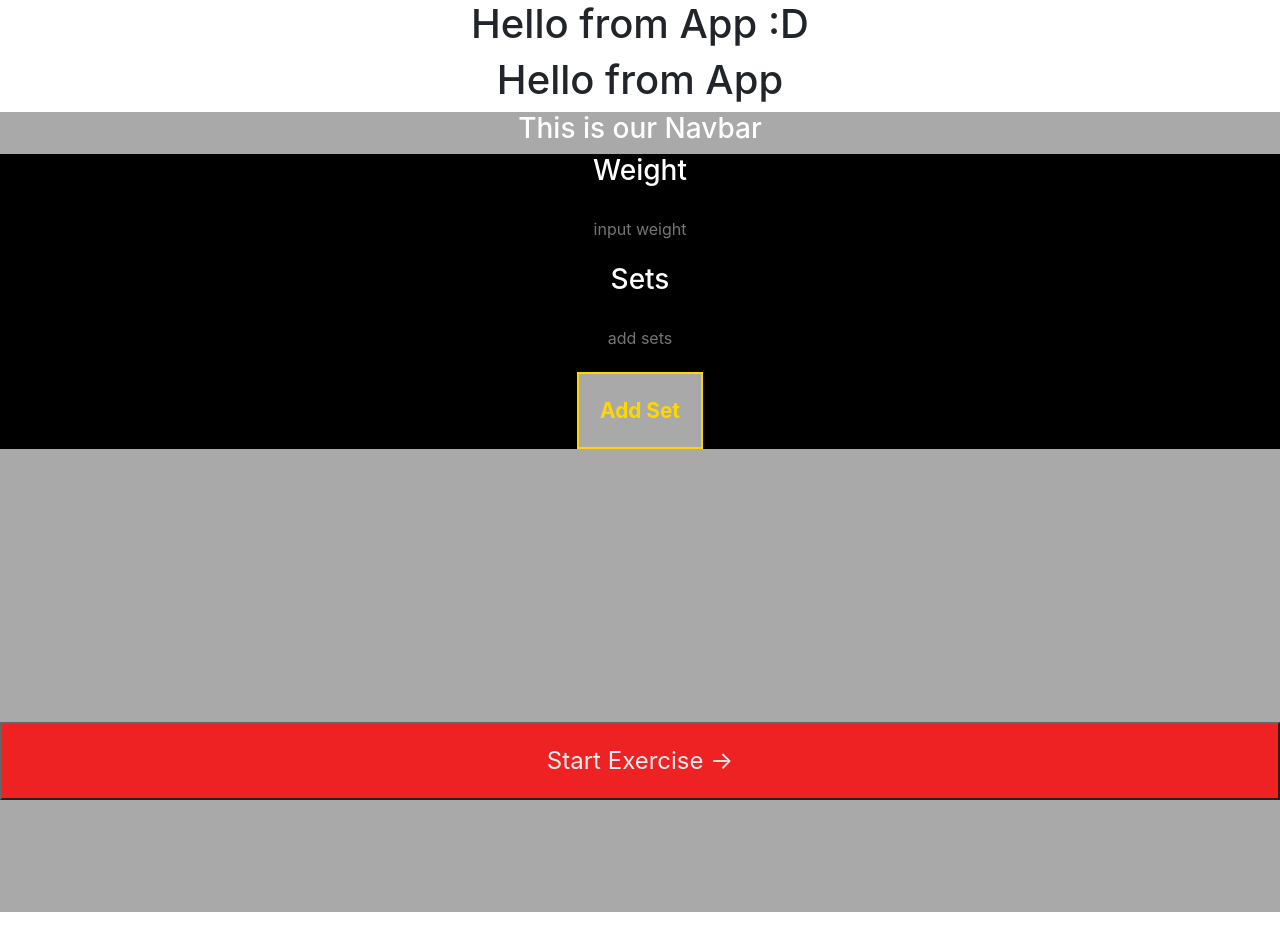
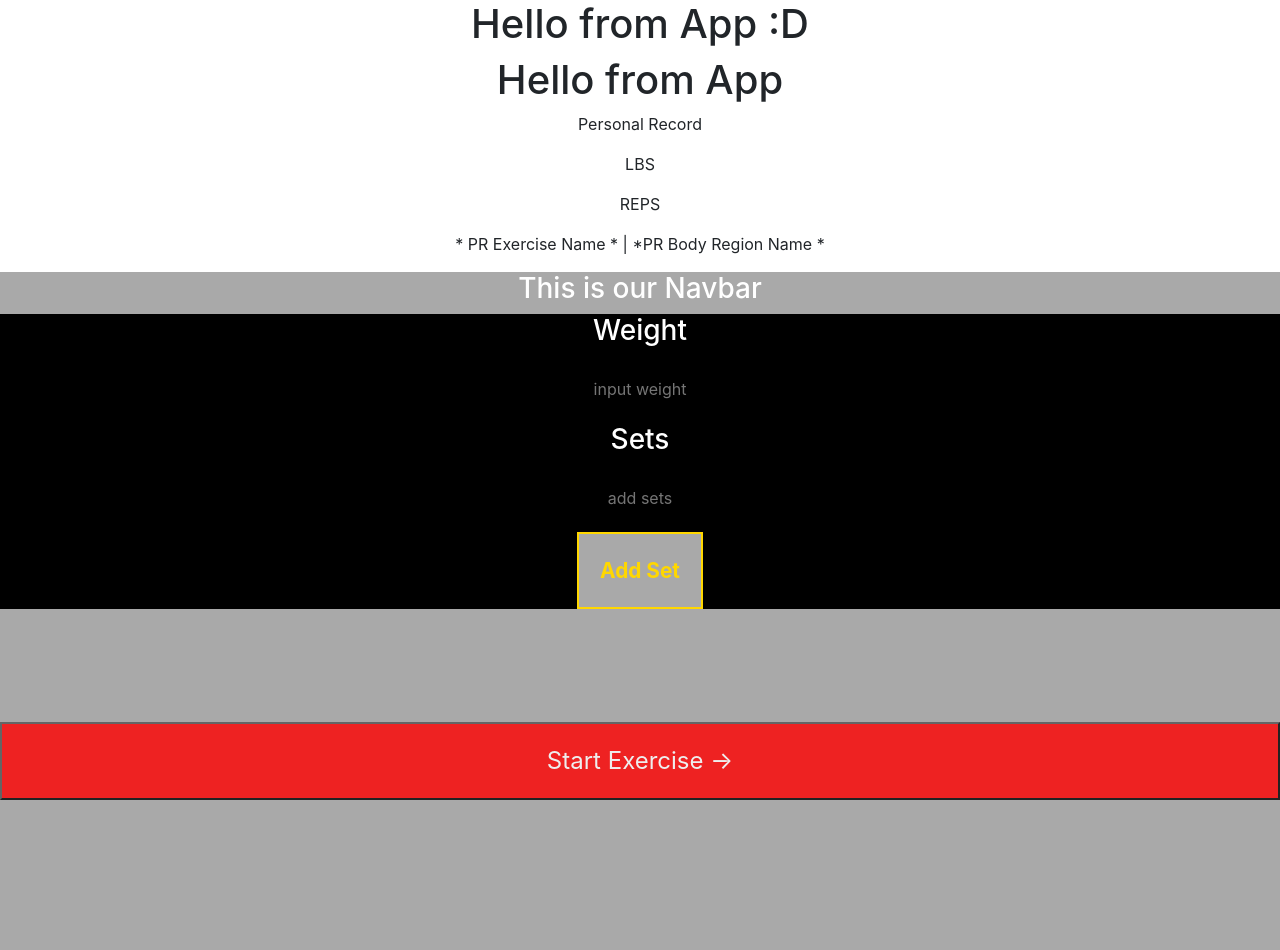
Before and after one commit to bw-weightlifting-journal-3/frontend-weight-lifting, a React (Create React App) app in the folder weight-lifting/: page / in a window 1280 px wide. Shown: the top 950 px of the page. Before the commit the page ends 912 px from the top, so only its background shows below. Built offline with nearby package versions, Linux system fonts and the light colour scheme; no server answers; the HTML template or start-up script is replaced by a standard one.

Commit message:
Pulled from the master, checked out a new branch, and Dennis figured out why we weren't able to access the exercise sets! It is now console.log-ed.

```diff
--- a/weight-lifting/src/App.js
+++ b/weight-lifting/src/App.js
@@ -3,6 +3,8 @@ import { BrowserRouter as Router, Switch, Route, Link } from "react-router-dom";
 import "./App.css";
 import Login from "./login";
 // import ExerciseList from "./Components/ExerciseList";
+import PersonalRecord from "./Components/PersonalRecord"
+
 
 // update
 import HomeView from './Components/HomeView';
@@ -15,6 +17,8 @@ function App() {
       <h1>Hello from App :D</h1>
 
       <h1>Hello from App</h1>
+      <PersonalRecord/>
+
       <Router>
         <Route exact path='/login' component={Login} />
       </Router>
--- a/weight-lifting/src/Components/PersonalRecord.jsx
+++ b/weight-lifting/src/Components/PersonalRecord.jsx
@@ -1,5 +1,6 @@
 import React, { useState, useEffect } from 'react';
 import axios from 'axios';
+import axiosWithAuth from '../utils/AxiosWithAuth';
 
 // import PersonalRecord from "./Components/PersonalRecord"
 // <PersonalRecord/>
@@ -7,26 +8,25 @@ import axios from 'axios';
 
 export default function PersonalRecord() {
 
-    const [maxWeight, setMaxWeight] = useState([])
-    const [repsOfMaxWeight, setRepsOfMaxWeight] = useState([])
+    const [maxWeight, setMaxWeight] = useState([]);
+    const [repsOfMaxWeight, setRepsOfMaxWeight] = useState([]);
+
+    // const [exerciseNameOfMax, setExerciseNameOfMax] = useState([]);
+    // const [bodyRegionOfMax, setBodyRegionOfMax] = useState([]);
+
+
 
     useEffect(() => {
 
         const getMaxWeight = () => {
-          axios
-          .get("https://bw-weightlifting-journal.herokuapp.com/api/user")
+          axiosWithAuth()
+          .get("api/user")
           .then(
             res => {
-                // setMaxWeight(
-                //     res.data.exercise.weight.filter((weight) => {
-                //         Math.max(weight)
-                //     } ) )
-                // setRepsOfMaxWeight(
-                //     res.data.exercise.weight.filter((weight) => {
-                //         Math.max(weight)
-                //     } ) )
-
               console.log("Succesfully recieved data", res)
+              console.log(res.data.exercises.map((exercise) => {
+                  return (exercise.sets);
+              }))
             }
           )
           .catch(
@@ -36,8 +36,8 @@ export default function PersonalRecord() {
           )
         };
 
-        setMaxWeight(400)
-        setRepsOfMaxWeight(9)
+        setMaxWeight()
+        setRepsOfMaxWeight()
 
         getMaxWeight();
 
@@ -64,7 +64,7 @@ export default function PersonalRecord() {
             </div>
 
             <div className="pr-exercise-body-region container">
-                <p className="pr-exercise-body-region">{/* PR Exercise Name */}* PR Exercise Name *   |   {/* PR Body Region Name */} *PR Body Region Name *</p>
+                <p className="pr-exercise-body-region">* PR Exercise Name *   |    *PR Body Region Name *</p>
             </div>
         </div>
 
@@ -75,46 +75,117 @@ export default function PersonalRecord() {
 
 
 
+
+// border: 1px solid peru;
+
+///////////////////////////Styling/////////////////////////
+
+
+
 // .pr-component {
-//   max-width: 25%;
-//   color: white;
-//   background-color: black;
-//   margin: auto;
-// }
+//     max-width: 27%;
+//     color: white;
+//     background-color: black;
+//     margin: auto;
+//   }
 
-// .pr-title {
-//   display: flex;
-//   align-items: flex-start;
-// }
+//   .pr-title {
+//     display: flex;
+//     align-items: flex-start;
+//   }
 
-// .pr-numbers {
-//   display: flex;
-//   flex-direction: row;
-//   justify-content: center;
-// }
+//   .pr-numbers {
+//     display: flex;
+//     flex-direction: row;
+//     justify-content: center;
+//   }
 
-// .pr-max-weight {
-//   display: flex;
-//   flex-direction: row;
-//   align-content: bottom;
-// }
+//   .pr-max-weight {
+//     display: flex;
+//     flex-direction: row;
+//     align-content: bottom;
+//   }
 
-// .pr-max-reps {
-//   display: flex;
-//   flex-direction: row;
-//   align-content: bottom;
-// }
+//   .pr-max-reps {
+//     display: flex;
+//     flex-direction: row;
+//     align-content: bottom;
+//   }
 
-// .lbs {
-//   padding-right: 20px;
-//   padding-left: 10px;
-//   align-self: flex-end;
-// }
+//   .lbs {
+//     padding-right: 20px;
+//     padding-left: 10px;
+//     align-self: flex-end;
+//   }
 
-// .reps {
-//   padding-right: 10px;
-//   padding-left: 10px;
-//   align-self: flex-end;
-// }
+//   .reps {
+//     padding-right: 10px;
+//     padding-left: 10px;
+//     align-self: flex-end;
+//   }
 
-// //   /* border: 1px solid peru; */
+//   .pr-exercise-body-region {
+//     color: gray;
+//   }
+
+
+
+
+
+
+
+
+////////////////////My Version Of The API//////////////
+
+// const remadeData = {
+    //     id: 1,
+    //     email: "me@me.com",
+    //     name: "Me",
+    //     exercises: [{
+    //         id: 1,
+    //         user_id: 1,
+    //         region_id: 4,
+    //         name: "Deadlift",
+    //         timestamp: 1580533720,
+    //         sets: [{
+    //             id: 1,
+    //             reps: 5,
+    //             weight: 150,
+    //         __proto__: Object,
+    //         },
+    //         {
+    //             id: 2,
+    //             reps: 6,
+    //             weight: 160,
+    //             __proto__: Object,
+    //         }],
+
+    //     },{
+    //         id: 2,
+    //         user_id: 1,
+    //         region_id: 1,
+    //         name: "Bench press",
+    //         timestamp: 1580533721,
+    //         sets: [{
+    //             id: 3,
+    //             reps: 7,
+    //             weight: 170,
+    //             __proto__: Object,
+    //         },{
+    //             id: 4,
+    //             reps: 8,
+    //             weight: 180,
+    //         }],
+    //     }]
+
+    // };
+
+    // console.log("This is my data", remadeData);
+
+    // function newMaxWeight() {
+    //     remadeData.excercises.filter((excerciseObjects) => {
+    //         return(
+    //             Math.max(excerciseObjects.sets.weight)
+    //         )
+    //     })
+    // }
```
